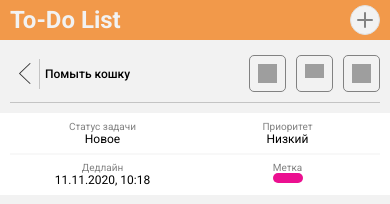
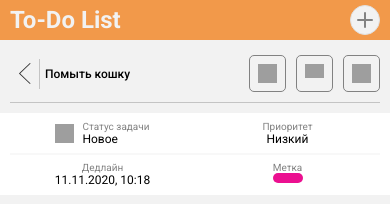
Before and after one commit to evgenstepanov/ToDo-List, a React (Create React App) app: page /pomit-koshku in a window 390 px wide. Shown: the top 204 px of the page. Built offline with nearby package versions, Linux system fonts and the light colour scheme; grey boxes are pictures that could not be loaded.

Commit message:
добавлена иконка статуса в мобильной версии

```diff
--- a/src/components/FullTodo.css
+++ b/src/components/FullTodo.css
@@ -33,6 +33,9 @@
   padding-right: 4rem;
   margin-right: 4rem;
   border-right: 1px solid #c4c4c4;
+}
+.todo-info-block__icon-status {
+  display: none;
 }
 .todo-info-block_last {
   padding: 0;
@@ -90,6 +93,14 @@
     border: 0;
     width: 50%;
   }
+  .todo-info-block__status {
+    flex-direction: row;
+    justify-content: center;
+  }
+  .todo-info-block__icon-status {
+    display: block;
+    margin-right: 0.8rem;
+  }
   .full-todo__title,
   .todo-info-block__data,
   .full-todo__description {
--- a/src/components/FullTodo.js
+++ b/src/components/FullTodo.js
@@ -37,11 +37,14 @@ export default function FullTodo() {
         />
       </div>
       <div className='todo-info-bar full-todo__todo-info-bar'>
-        <div className='todo-info-block'>
-          <div className='todo-info-block__title text_regular-weight text_size-small text_light-color'>
-            Статус задачи
+        <div className='todo-info-block todo-info-block__status'>
+          <div className={`icon todo-info-block__icon-status icon_${todo.status}`}></div>
+          <div className='todo-info-block__container'>
+            <div className='todo-info-block__title text_regular-weight text_size-small text_light-color'>
+              Статус задачи
+            </div>
+            <div className='todo-info-block__data'>{todo.statusText}</div>
           </div>
-          <div className='todo-info-block__data'>{todo.statusText}</div>
         </div>
         <div className='todo-info-block'>
           <div className='todo-info-block__title text_regular-weight text_size-small text_light-color'>
```
